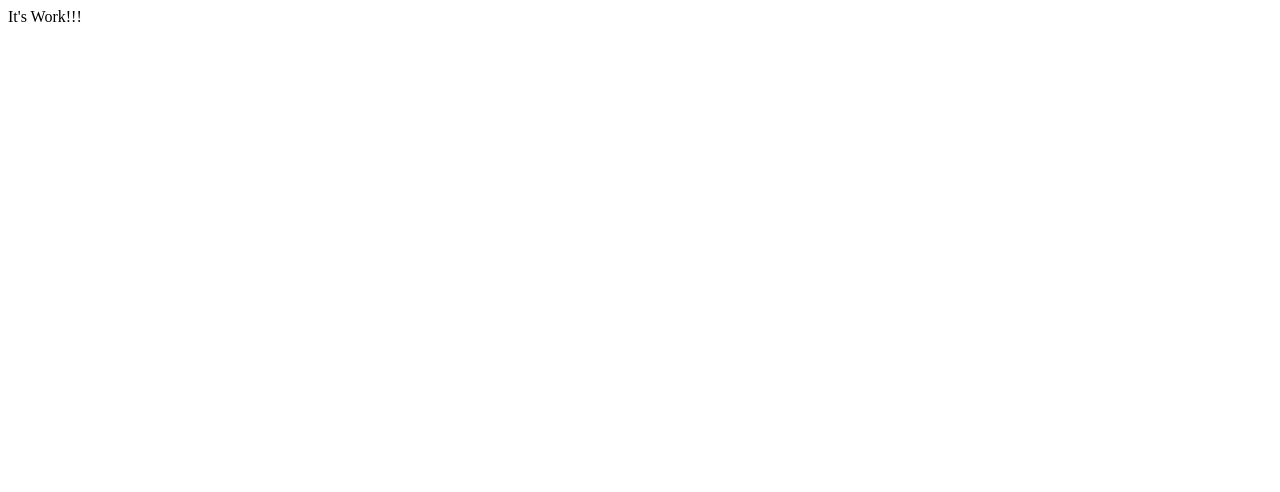
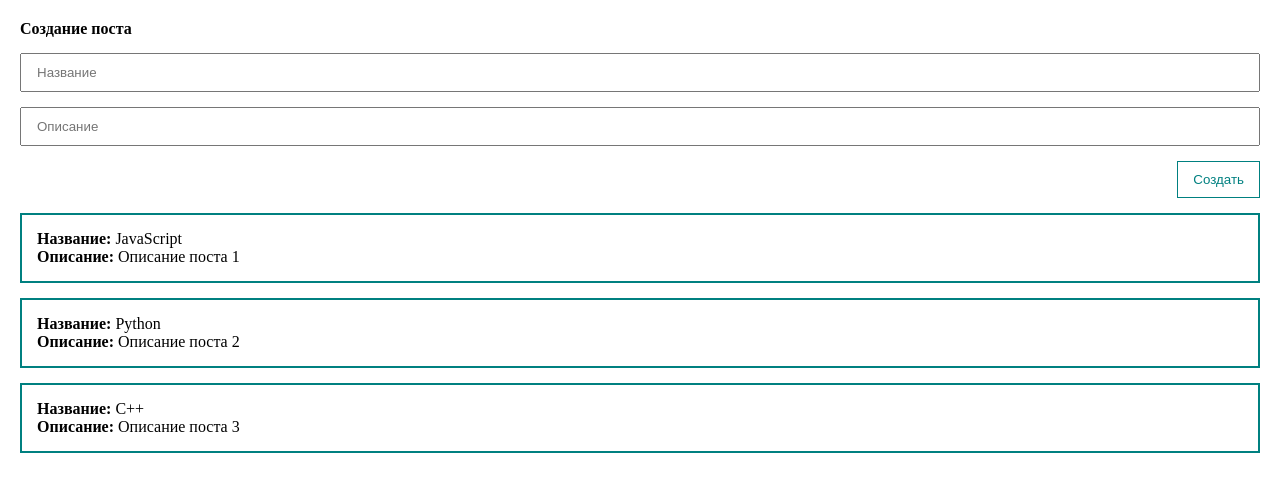
Before and after one commit to ua4wne/vue3_course, a Vue app: page / in a window 1280 px wide. Shown: the top 492 px of the page. Built offline with nearby package versions, Linux system fonts and the light colour scheme.

Commit message:
декомпозиция на компоненты

```diff
--- a/src/App.vue
+++ b/src/App.vue
@@ -1,12 +1,48 @@
 <template>
-    <div>It's Work!!!
-    </div>
+<div class="app">
+    <post-form
+        @create="createPost"
+    />
+    <post-list
+        :posts="posts"
+    />
+
+</div>
 </template>
 
 <script>
-
+    import PostForm from "@/components/PostForm"
+    import PostList from "@/components/PostList"
+    export default{
+        components: {
+            PostForm,
+            PostList
+        },
+        data() {
+            return {
+                posts:[
+                    {id:1, title:"JavaScript", body: "Описание поста 1"},
+                    {id:2, title:"Python", body: "Описание поста 2"},
+                    {id:1, title:"C++", body: "Описание поста 3"}
+                ],
+            }
+        },
+        methods: {
+            createPost(post){
+                this.posts.push(post)
+            }
+        }
+    }
 </script>
 
 <style>
+    * {
+        margin: 0;
+        padding: 0;
+        box-sizing: border-box;
+    }
+    .app{
+        padding: 20px;
+    }
 
 </style>
--- /dev/null
+++ b/src/components/PostForm.vue
@@ -0,0 +1,67 @@
+<template>
+    <form @submit.prevent>
+        <h4>Создание поста</h4>
+        <input
+            v-model="post.title"
+            class="input"
+            type="text"
+            placeholder="Название"
+        >
+        <input
+            v-model="post.body"
+             class="input"
+            type="text"
+            placeholder="Описание"
+        >
+        <button
+            class="btn"
+            @click="createPost"
+        >
+            Создать
+        </button>
+    </form>
+</template>
+
+<script>
+    export default{
+        data() {
+            return {
+                post:{
+                    title: '',
+                    body: ''
+                }
+            }
+        },
+        methods:{
+            createPost() {
+                this.post.id = Date.now()
+                this.$emit('create', this.post)
+                this.post= {
+                    title: '',
+                    body: ''
+                }
+            }
+        }
+    }
+</script>
+
+<style scoped>
+    form{
+        display:flex;
+        flex-direction: column;
+    }
+    .btn{
+        margin-top: 15px;
+        align-self: flex-end;
+        padding: 10px 15px;
+        background: none;
+        color: teal;
+        border: 1px solid teal
+    }
+    .input{
+        width: 100%;
+        border: 1px solod teal;
+        padding: 10px 15px;
+        margin-top: 15px;
+    }
+</style>
--- /dev/null
+++ b/src/components/PostList.vue
@@ -0,0 +1,26 @@
+<template>
+    <div class="post" v-for="post in posts">
+        <div><strong>Название:</strong> {{ post.title}}</div>
+        <div><strong>Описание:</strong> {{ post.body}}</div>
+    </div>
+</template>
+
+<script>
+    export default {
+        props:{
+            posts:{
+                type: Array,
+                required: true
+            }
+        }
+    }
+</script>
+
+<style scoped>
+.post {
+        padding: 15px;
+        border: 2px solid teal;
+        margin-top: 15px;
+    }
+
+</style>
```
